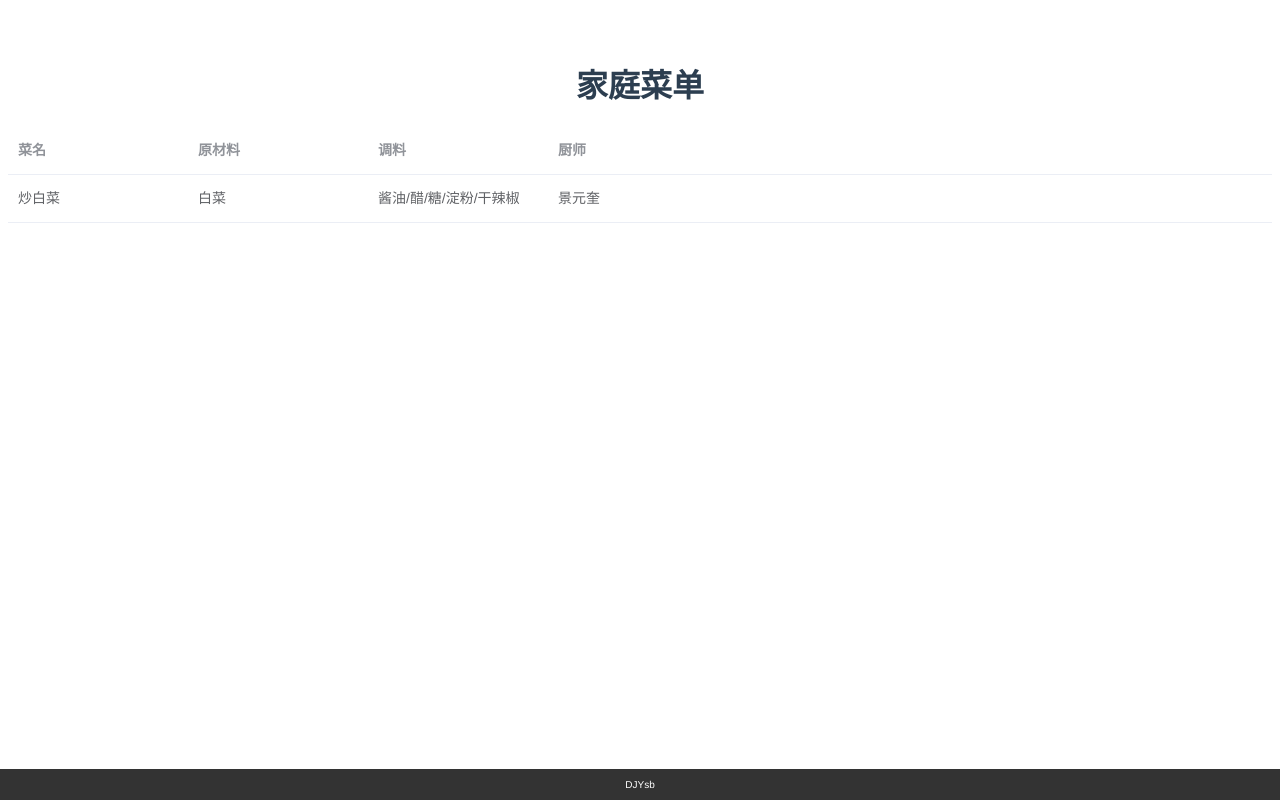
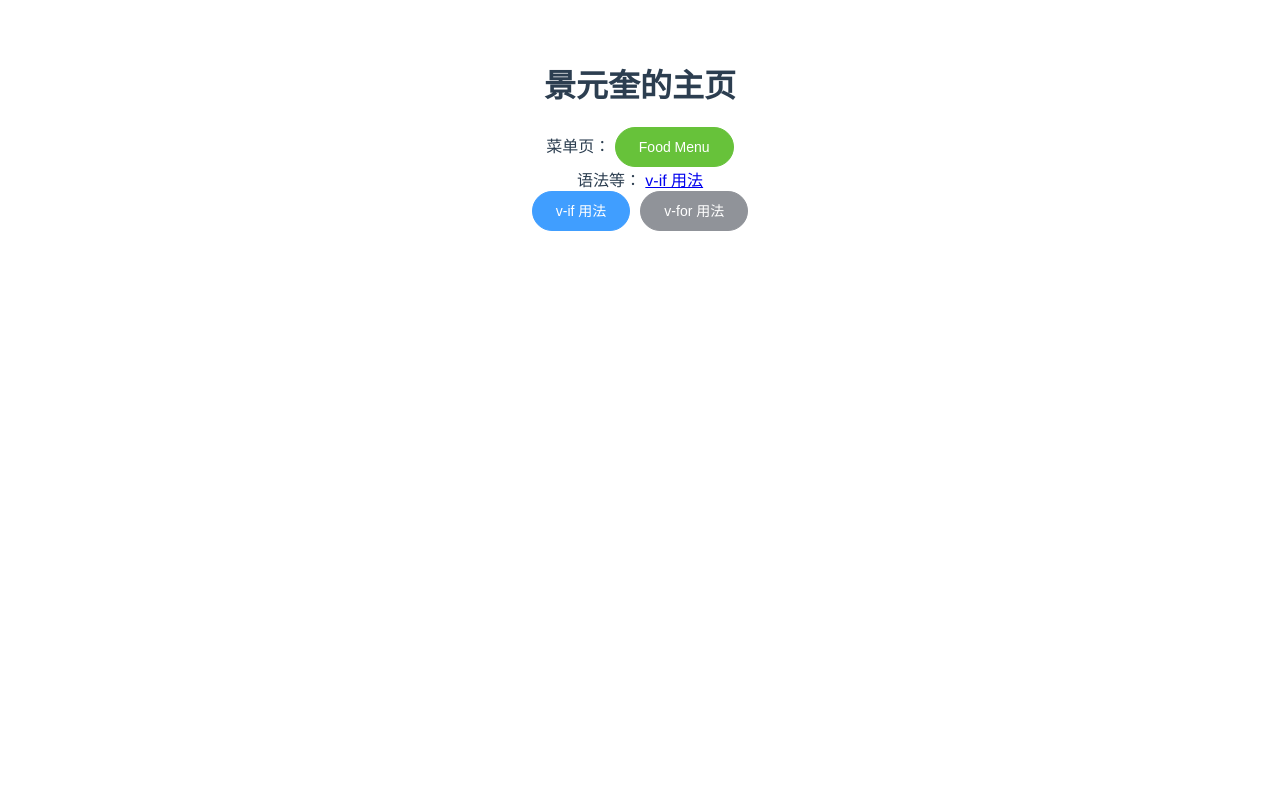
Before and after one commit to SleepAtHome/vue2-jyk, a Vue app: page /#/ in a window 1280 px wide. Built offline with nearby package versions, Linux system fonts and the light colour scheme.

Commit message:
feat: 创建主页，使用路由跳转

```diff
--- /dev/null
+++ b/src/components/basic/JYKIndex.vue
@@ -0,0 +1,43 @@
+<template>
+  <div>
+    <h1> 景元奎的主页 </h1>
+
+    菜单页：
+    <el-button type="success" @click="jump2FoodMenu" round>Food Menu</el-button>
+    <br>
+
+    语法等：
+    <!-- 路由的第2种方式：router-link -->
+    <router-link to="/syntax/if"> v-if 用法</router-link>
+    <br>
+    <el-button type="primary" @click="jump2AnyPage('If')" round>v-if 用法</el-button>
+    <el-button type="info" @click="jump2AnyPage('List')" round>v-for 用法</el-button>
+
+  </div>
+</template>
+
+<script>
+
+export default {
+  name: 'JYKIndex',
+  data() {
+    return{
+    }
+  },
+  methods: {
+    /**
+     * 路由的第一种方式：this.$router.push
+     */
+    jump2FoodMenu() {
+      this.$router.push({name: 'foodMenu'});
+    },
+
+    /**
+     * 跳转去任何页面：入参: 页面name
+     */
+    jump2AnyPage(val) {
+      this.$router.push({name: val});
+    }
+  }
+}
+</script>
--- a/src/components/basic/Syntax.vue
+++ /dev/null
@@ -1,24 +0,0 @@
-<template>
-  <div>
-    <h1> 语法 </h1>
-
-  </div>
-</template>
-
-<script>
-
-export default {
-  name: 'Syntax',
-  data() {
-    return{
-    }
-  },
-  methods: {
-    /**
-     * 改变v-if的值
-     */
-    changeHaha() {
-    }
-  }
-}
-</script>
--- /dev/null
+++ b/src/components/basic/syntax/VModel.vue
@@ -0,0 +1,32 @@
+<template>
+  <div>
+
+    <!-- v-model 表单输入绑定 -->
+    <h1> v-model 表单输入绑定</h1>
+
+    <p>Message is: {{ message }}</p>
+    <input v-model="message" placeholder="edit me" />
+
+  </div>
+</template>
+
+<script>
+
+export default {
+  name: 'VModel',
+  data() {
+    return{
+        message: '',
+    }
+  },
+  methods: {
+    /**
+     * 点击按钮1
+     */
+    clickButton1() {
+        alert("点击了按钮1");
+    },
+
+  }
+}
+</script>
--- a/src/router/index.js
+++ b/src/router/index.js
@@ -2,12 +2,14 @@
 import Vue from "vue";
 import VueRouter from 'vue-router'
 import HelloWord from "../components/HelloWorld.vue";
-import Syntax from "../components/basic/Syntax.vue";
+import JYKIndex from "../components/basic/JYKIndex.vue";
 import If from "../components/basic/syntax/If.vue";
 import List from "../components/basic/syntax/List.vue";
 import On from "../components/basic/syntax/On.vue";
 import FoodMenu from "../components/food/FoodMenu.vue";
 import AxiosReq from "../components/basic/AxiosReq.vue";
+import VModel from "../components/basic/syntax/VModel.vue";
+
 
 //2.使用路由
 Vue.use(VueRouter);
@@ -21,13 +23,19 @@ const router = new VueRouter({
     routes :[
         {
             path: "/",
+            name:'JYKIndex',
+            component: JYKIndex,
+        },
+
+        {
+            path: "/foodMenu",
             name:'foodMenu',
             component: FoodMenu,
         },
         {
-            path: "/syntax",
-            name:'Syntax',
-            component: Syntax,
+            path: "/jykIndex",
+            name:'JYKIndex',
+            component: JYKIndex,
         },
         {
             path: "/syntax/if",
@@ -50,6 +58,11 @@ const router = new VueRouter({
             component: AxiosReq,
         },
         {
+            path: "/vmodel",
+            name:'VModel',
+            component: VModel,
+        },
+        {
             path: "/helloWorld",
             name:'home',
             component: HelloWord,
```
